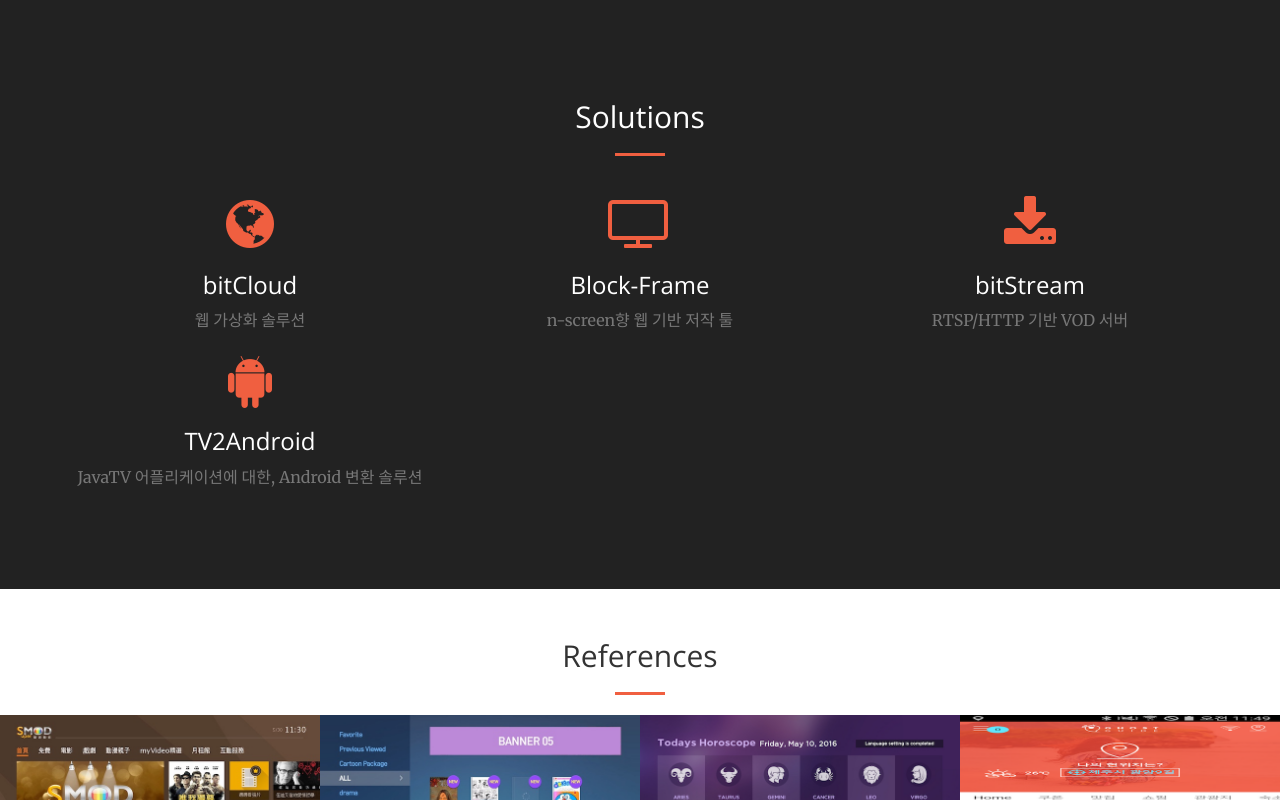
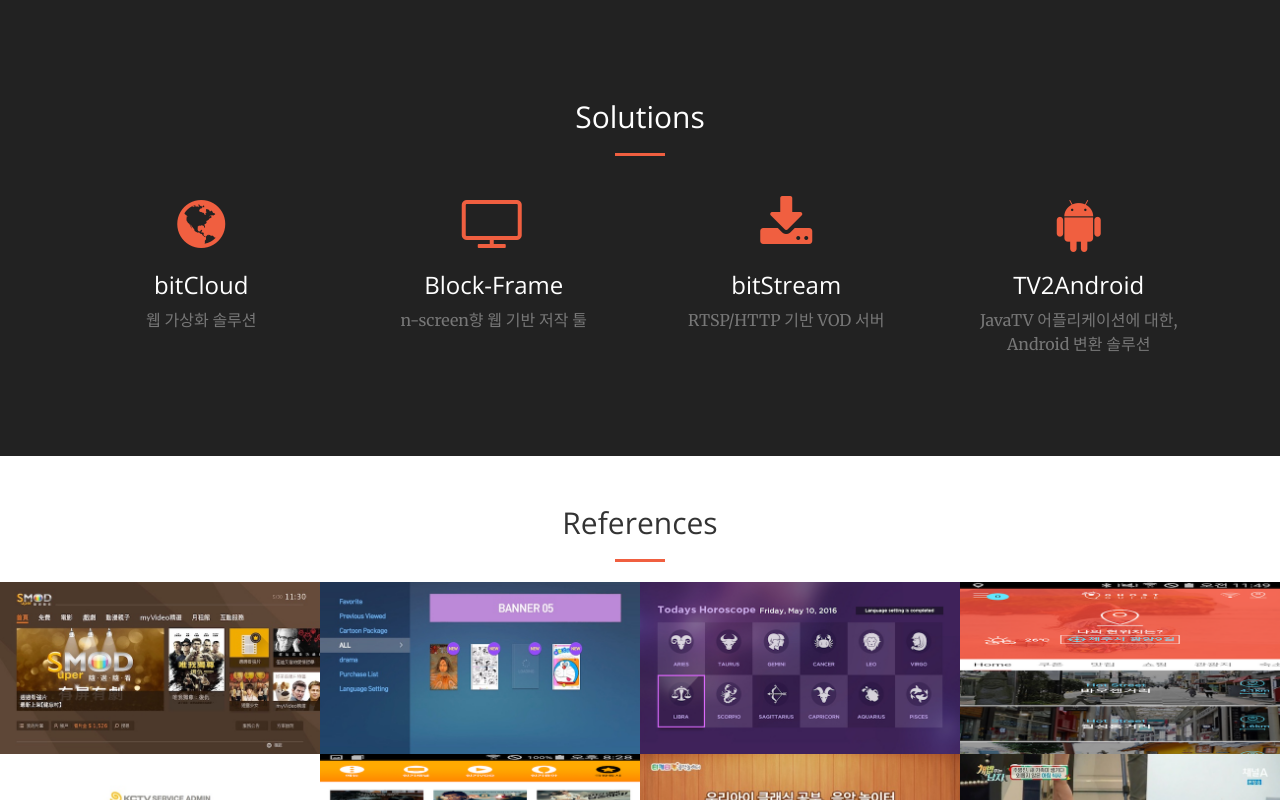
Before and after one commit to bitcore-kr/bitcore-kr.github.io, a plain HTML site: page index.html in a window 1280 px wide. Shown: the part 1404-2204 px from the top of the page. Drawn offline with nearby package versions, Linux system fonts and the light colour scheme.

Commit message:
Update index.html

```diff
--- a/index.html
+++ b/index.html
@@ -117,7 +117,7 @@
         </div>
         <div class="container">
             <div class="row">
-                <div class="col-lg-4 col-md-6 text-center">
+                <div class="col-lg-3 col-md-6 text-center">
                     <div id="bitBrowser-gallery" class="service-box cursor">
                         <i class="fa fa-4x fa-globe text-primary sr-icons"></i>
                         <h3>bitCloud</h3>
@@ -125,7 +125,7 @@
                     </div>
 
                 </div>
-                <div class="col-lg-4 col-md-6 text-center">
+                <div class="col-lg-3 col-md-6 text-center">
                     <div id="block-frame-gallery" class="service-box cursor">
                         <i class="fa fa-4x fa-television text-primary sr-icons"></i>
                         <h3>Block-Frame</h3>
@@ -133,7 +133,7 @@
                     </div>
 
                 </div>
-                <div class="col-lg-4 col-md-6 text-center">
+                <div class="col-lg-3 col-md-6 text-center">
                     <div class="service-box">
                         <i class="fa fa-4x fa-download text-primary sr-icons"></i>
                         <h3>bitStream</h3>
@@ -141,7 +141,7 @@
 
                     </div>
                 </div>
-                <div class="col-lg-4 col-md-6 text-center">
+                <div class="col-lg-3 col-md-6 text-center">
                     <div id="tv2android" class="service-box cursor">
                         <i class="fa fa-4x fa-android text-primary sr-icons"></i>
                         <h3>TV2Android</h3>
```
